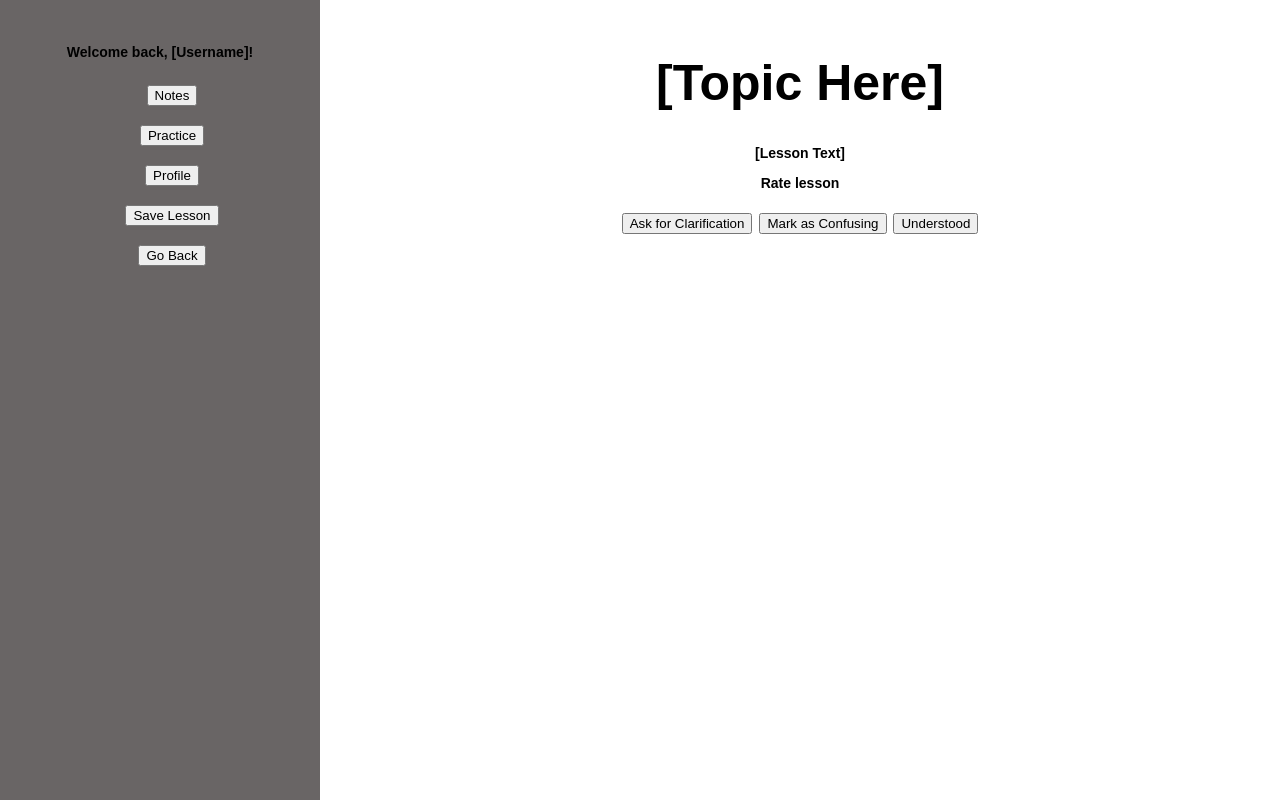
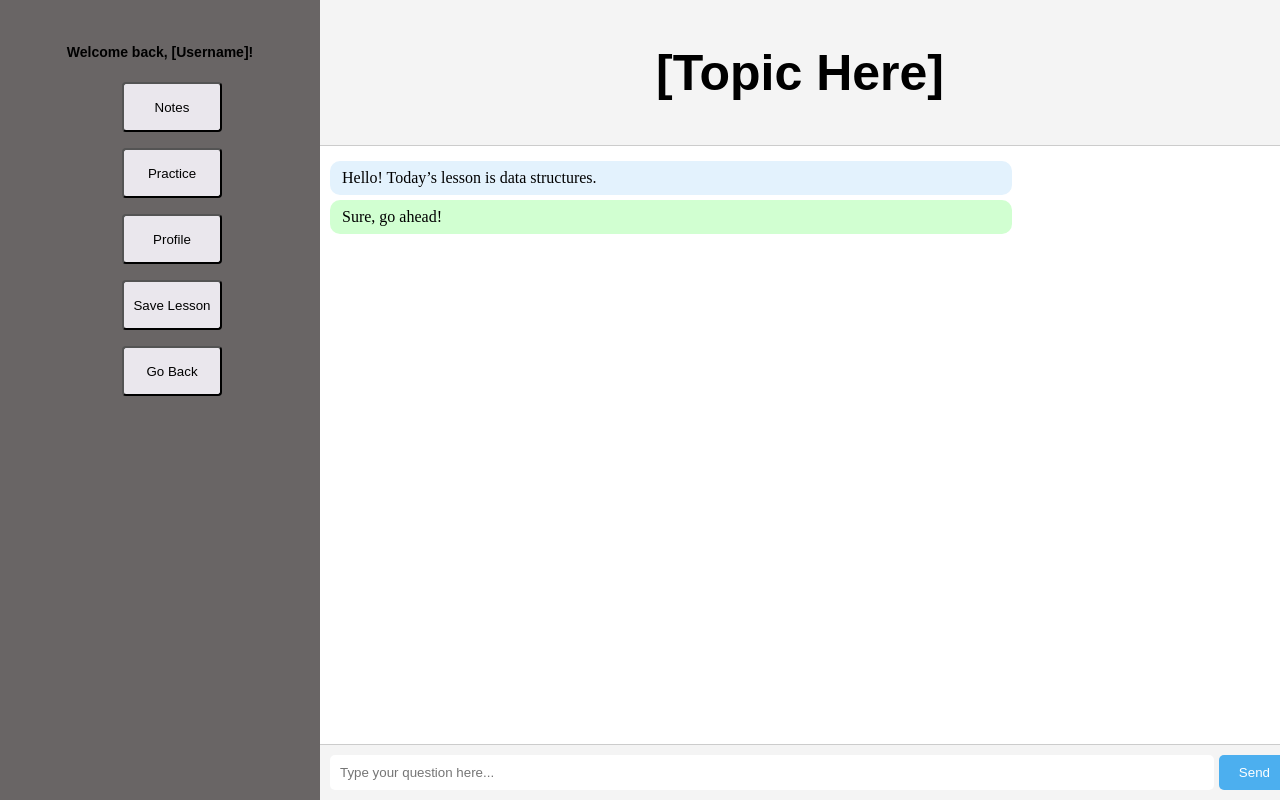
Before and after one commit to mi55a/bisonsHackathon, a plain HTML site: page learnPage.html in a window 1280 px wide. Drawn offline with Linux system fonts and the light colour scheme.

Commit message:
Design looks more chatbot like and modern

```diff
--- a/learnPage.css
+++ b/learnPage.css
@@ -24,17 +24,88 @@ body {
 .learn-sidebar a:hover {
     color: #696565
 }
-
+.learn-sidebar button {
+    width: 100px;
+    height: 50px;
+    background-color: rgb(234, 231, 237);
+    color: rgb(0, 0, 0);
+    border-radius: 4px;
+}
 .content {
     margin-left: 0;
     padding: 20px;
     text-align: center;
     font-family: Arial, Helvetica, sans-serif;
     font-size: 25px;
+}
+.chat-header {
+    margin-left: 0;
+    text-align: center;
+    font-family: Arial, Helvetica, sans-serif;
+    font-size: 25px;
+    padding: 10px;
+    background-color: #f4f4f4;
+    border-bottom: 1px solid #ccc;
 
 }
+
 h3 {
     font-family: Arial, Helvetica, sans-serif;
     font-size: 14px;
     text-align: center;
 }
+
+.message {
+    max-width: 70%;
+    padding: 8px 12px;
+    border-radius: 10px;
+    margin: 5px 0;
+}
+
+.message.ai {
+    background-color: #e3f2fd;
+    align-self: flex-start;
+}
+.message.user {
+    background-color: #d1ffd1;
+    align-self: flex-end;
+}
+
+.chat-input {
+    display: flex;
+    border-top: 1px solid #ccc;
+    background: #f4f4f4;
+    padding: 10px;
+    width: 100%;
+    bottom: 0;
+}
+
+.chat-input input {
+    flex: 1;
+    padding: 10px;
+    border: none;
+    border-radius: 5px;
+    margin-right: 5px;
+    bottom: 0;
+}
+
+.chat-input button {
+    padding: 10px 20px;
+    background-color: #4cafef;
+    color: white;
+    border: none;
+    border-radius: 5px;
+    bottom: 0;
+}
+.chat-container {
+    display: flex;
+    flex-direction: column;
+    height: 100vh;
+}
+
+.chat-messages {
+    flex: 1;
+    overflow-y: auto;
+    padding: 10px;
+    background: white;
+}
--- a/learnPage.html
+++ b/learnPage.html
@@ -28,21 +28,26 @@
         </a>
      </div>
      <div style="margin-left:25%;">
-     <div class="content">
-        <h1>[Topic Here]</h1>
-        <h3>[Lesson Text]</h3>
-        <h3>Rate lesson</h3>
-        <a>
-            <button type="button">Ask for Clarification</button>
-        </a>
-        <a>
-            <button type="button">Mark as Confusing</button>
-        </a>
-        <a>
-            <button type="button">Understood</button>
-        </a>
+    <!-- Chat Content -->
+     <div class="chat-container">
+        <div class="chat-header">
+            <h1>[Topic Here]</h1>
+        </div>
 
-     </div>
+        <!-- Chat Messages -->
+            <div class="chat-messages">
+                <div class="message ai">Hello! Today’s lesson is data structures.</div>
+                <div class="message user">Sure, go ahead!</div>
+            </div>
+
+            <!-- Chat Input -->
+            <div class="chat-input">
+                <input type="text" placeholder="Type your question here..." />
+
+                <button type="button">Send</button>
+            </div>
+    </div>
+
      </div>
 
 </body>
```
